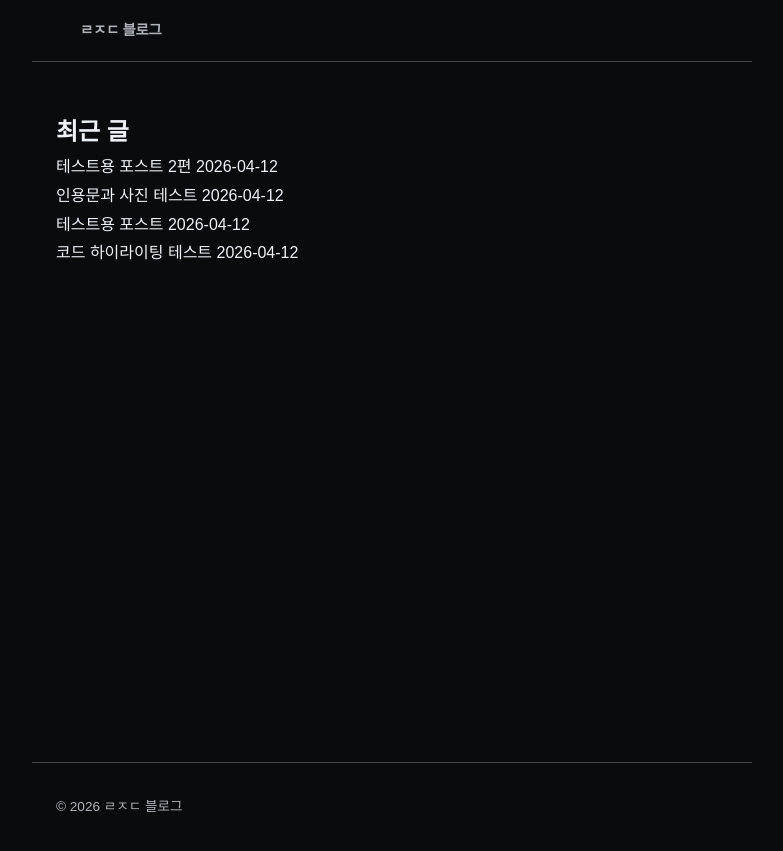
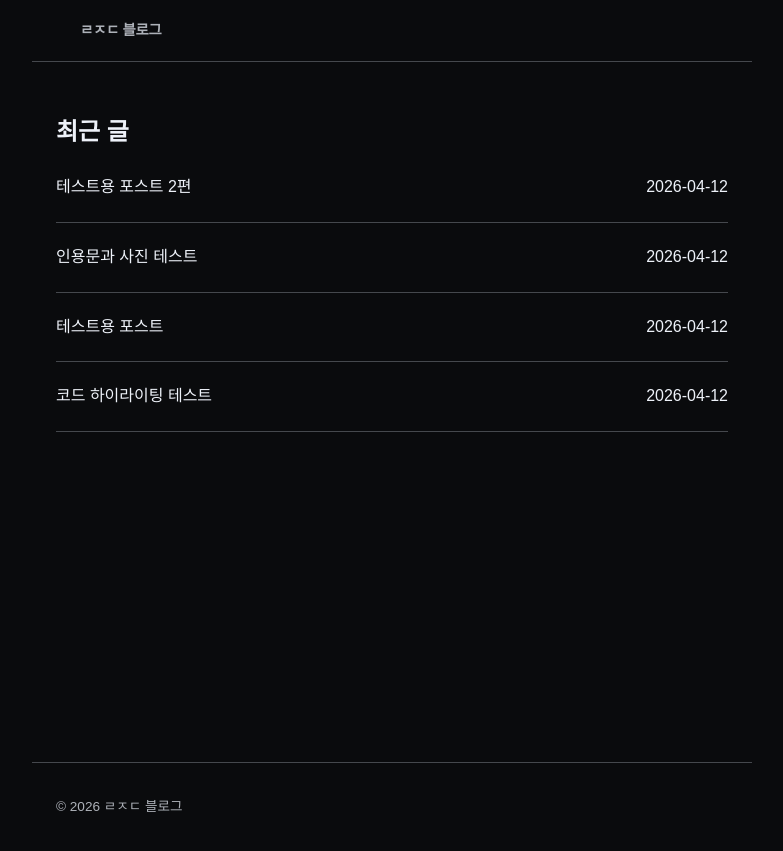
Before and after one commit to yoondahm/yoondahm.github.io, a Jekyll site: the page built from index.html, in a window 1280 px wide. Shown: the top 851 px of the page, without its empty margins (248-1031 px from the left). Built offline with Jekyll 4.4.1, drawn with Linux system fonts in a browser that asks for light colours; some web fonts are replaced.

Commit message:
Update index.html

```diff
--- a/index.html
+++ b/index.html
@@ -3,9 +3,9 @@ layout: default
 title: "홈"
 ---
 <h2>최근 글</h2>
-<ul>
+<ul class="post-list">
   {% for post in site.posts %}
-    <li class="post-list">
+    <li>
       <a href="{{ post.url }}">{{ post.title }}</a>
       <span>{{ post.date | date: "%Y-%m-%d" }}</span>
     </li>
```
